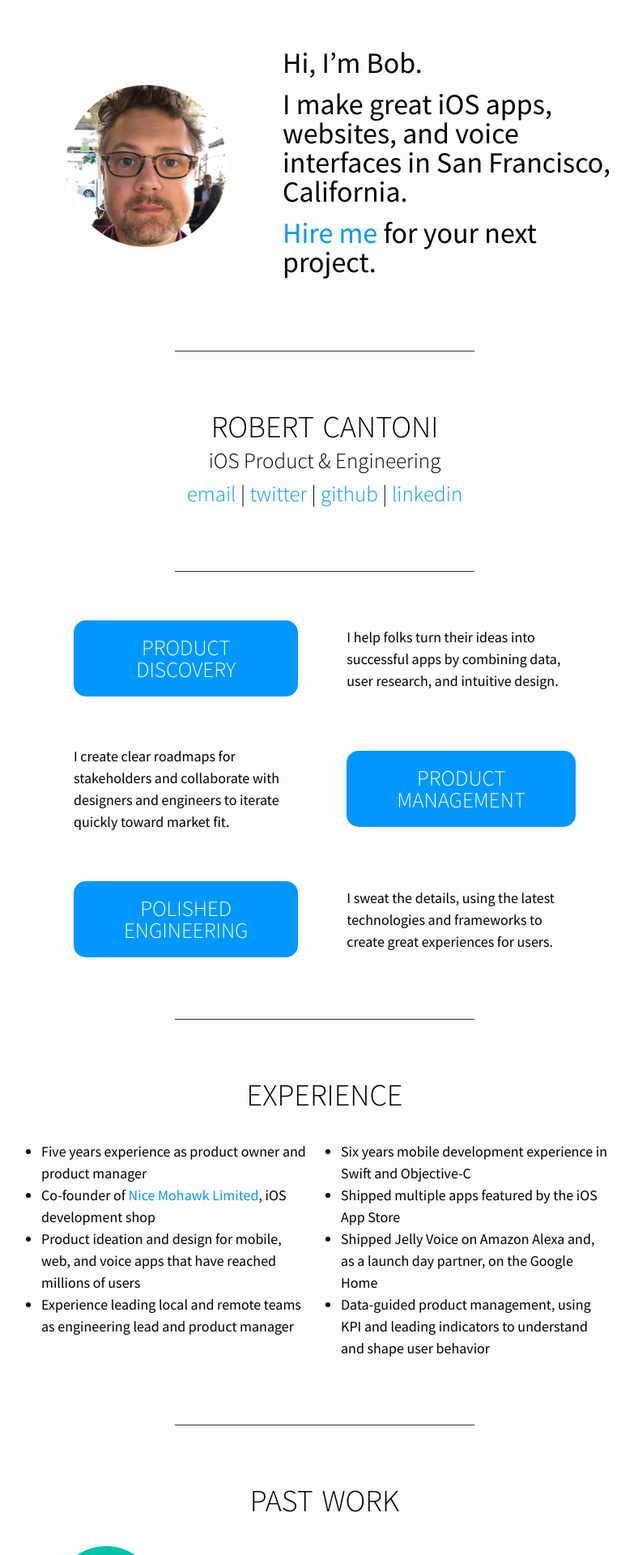
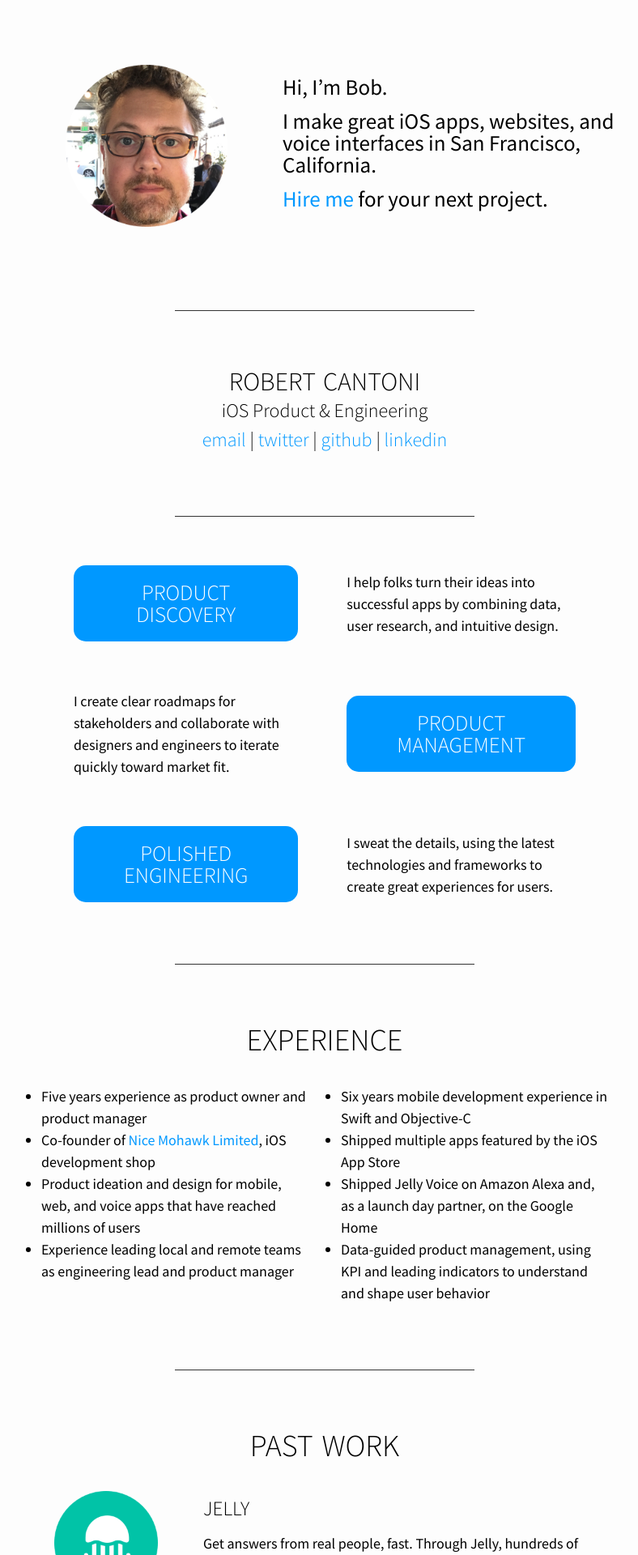
Before and after one commit to cantoni/cantoni.github.io, a Jekyll site: the page built from index.md, in a window 1280 px wide. Shown: the top 1920 px of the page at 81% size, without its empty margins (239-1027 px from the left). Built offline with Jekyll 4.4.1, drawn with Linux system fonts in a browser that asks for light colours.

Commit message:
font updates

```diff
--- a/_sass/stylesheet.scss
+++ b/_sass/stylesheet.scss
@@ -148,8 +148,8 @@ h3 {
 		padding: 20px;
 	}
 	.intro-text {
-		font-size: $base-font-size * 2;
-		line-height: $base-font-size * 2;
+		font-size: $base-font-size * 1.5;
+		line-height: $base-font-size * 1.5;
 		font-weight: 400;
 	}
 }
@@ -157,13 +157,13 @@ h3 {
 .bio {
 	margin: $spacing-unit*2 0;
 	text-align: center;
-	font-size: $base-font-size * 1.5;
+	font-size: $base-font-size * 1.333333;
 	font-weight: 300;
 
 	h1 {
 		font-weight: 300;
-		font-size: $base-font-size * 3;
-		line-height: $base-font-size * 3;
+		font-size: $base-font-size * 2.5;
+		line-height: $base-font-size * 2.5;
 		text-transform: lowercase;
 		font-variant: small-caps;
 		margin: 0 0 0 0;
@@ -266,11 +266,6 @@ h3 {
 			text-align: center;
 			padding: 20px;
 		}
-		.intro-text {
-			font-size: $base-font-size * 1.5;
-			line-height: $base-font-size * 1.5;
-			font-weight: 400;
-		}
 	}
 
 	.skills {
```
